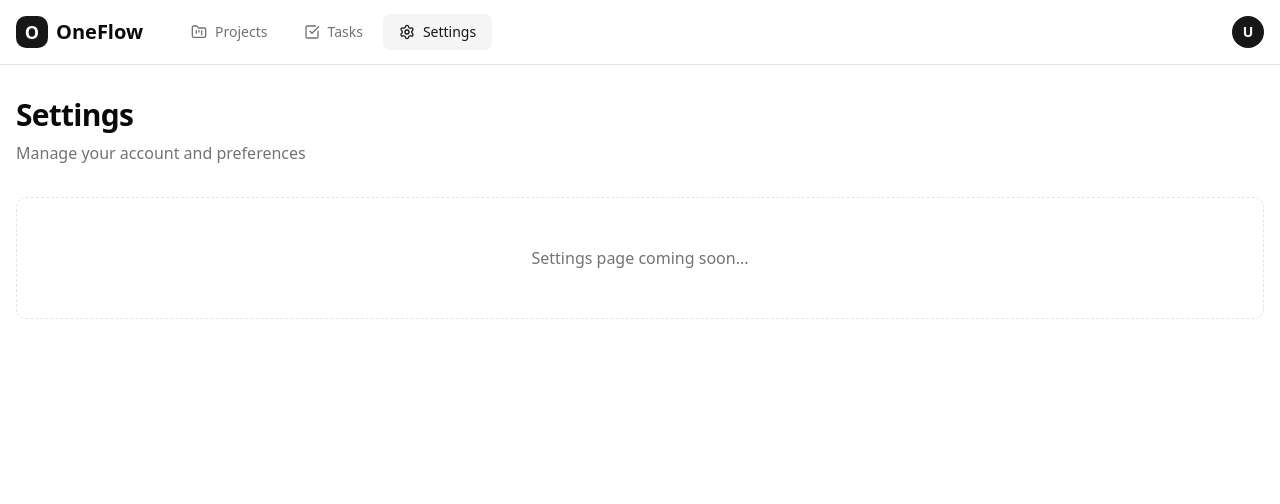
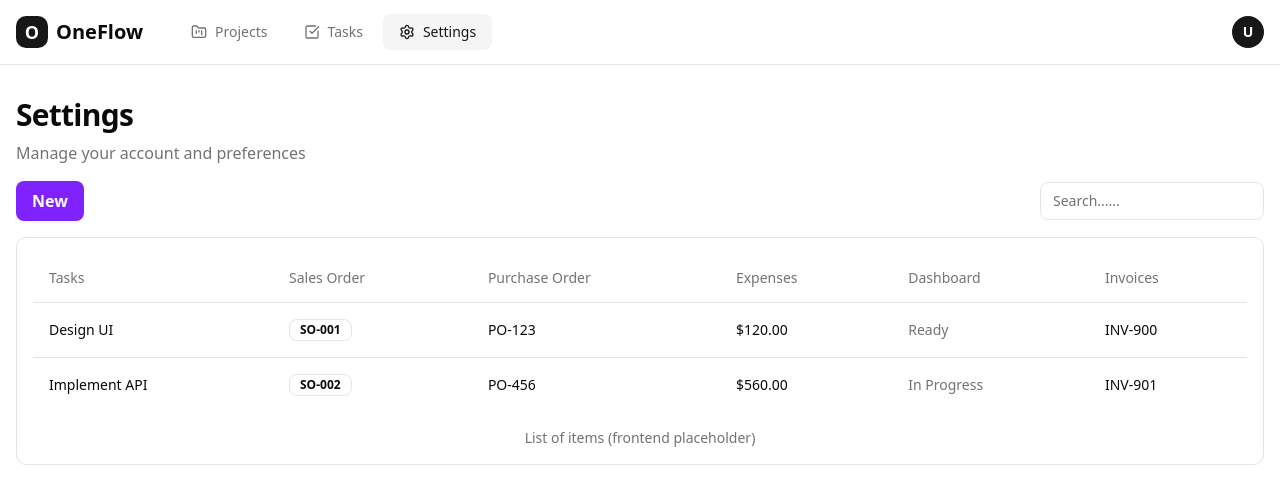
Before and after one commit to krishdave-dev/Odoo-x-Amalthea-Team-56, a Next.js app: page /settings in a window 1280 px wide. Shown: the top 504 px of the page. Built offline with nearby package versions, Linux system fonts and the light colour scheme.

Commit message:
Add SettingsPage component with table layout and UI elements

```diff
--- a/src/components/Pages/settings-page.tsx
+++ b/src/components/Pages/settings-page.tsx
@@ -1,16 +1,85 @@
 "use client";
 
+import { Table, TableHeader, TableBody, TableRow, TableHead, TableCell, TableCaption } from "@/components/ui/table";
+import { Badge } from "@/components/ui/badge";
+
 export function SettingsPage() {
+  const headers = [
+    "Tasks",
+    "Sales Order",
+    "Purchase Order",
+    "Expenses",
+    "Dashboard",
+    "Invoices",
+  ];
+
+  // Sample placeholder rows — frontend-only, will be replaced by backend data later
+  const rows = [
+    {
+      Tasks: "Design UI",
+      "Sales Order": "SO-001",
+      "Purchase Order": "PO-123",
+      Expenses: "$120.00",
+      Dashboard: "Ready",
+      Invoices: "INV-900",
+    },
+    {
+      Tasks: "Implement API",
+      "Sales Order": "SO-002",
+      "Purchase Order": "PO-456",
+      Expenses: "$560.00",
+      Dashboard: "In Progress",
+      Invoices: "INV-901",
+    },
+  ];
+
   return (
     <div className="container mx-auto px-4 py-8">
-      <div className="mb-8">
+      <div className="mb-4">
         <h1 className="text-3xl font-bold tracking-tight">Settings</h1>
-        <p className="text-muted-foreground mt-2">
-          Manage your account and preferences
-        </p>
+        <p className="text-muted-foreground mt-2">Manage your account and preferences</p>
       </div>
-      <div className="rounded-lg border border-dashed p-12 text-center">
-        <p className="text-muted-foreground">Settings page coming soon...</p>
+
+      {/* Action row */}
+      <div className="flex items-center justify-between mb-4">
+        <button className="bg-violet-600 text-white px-4 py-2 rounded-md font-semibold">New</button>
+        <input
+          aria-label="Search"
+          placeholder="Search......"
+          className="bg-transparent border rounded-md px-3 py-2 text-sm w-56 placeholder:text-muted-foreground"
+        />
+      </div>
+
+      {/* Table area */}
+      <div className="rounded-lg border p-4">
+        <Table>
+          <TableHeader>
+            <TableRow>
+              {headers.map((h) => (
+                <TableHead key={h}>{h}</TableHead>
+              ))}
+            </TableRow>
+          </TableHeader>
+
+          <TableBody>
+            {rows.map((r, i) => (
+              <TableRow key={i}>
+                <TableCell>{r.Tasks}</TableCell>
+                <TableCell>
+                  <Badge variant="outline">{r["Sales Order"]}</Badge>
+                </TableCell>
+                <TableCell>{r["Purchase Order"]}</TableCell>
+                <TableCell>{r.Expenses}</TableCell>
+                <TableCell>
+                  <span className="text-sm text-muted-foreground">{r.Dashboard}</span>
+                </TableCell>
+                <TableCell>{r.Invoices}</TableCell>
+              </TableRow>
+            ))}
+          </TableBody>
+
+          <TableCaption>List of items (frontend placeholder)</TableCaption>
+        </Table>
       </div>
     </div>
   );
--- /dev/null
+++ b/src/components/ui/table.tsx
@@ -0,0 +1,61 @@
+import * as React from "react";
+
+import { cn } from "@/lib/utils";
+
+const Table = React.forwardRef<HTMLTableElement, React.TableHTMLAttributes<HTMLTableElement>>(
+  ({ className, ...props }, ref) => (
+    <table ref={ref} className={cn("w-full caption-bottom text-sm", className)} {...props} />
+  )
+);
+Table.displayName = "Table";
+
+const TableHeader = React.forwardRef<HTMLTableSectionElement, React.HTMLAttributes<HTMLTableSectionElement>>(
+  ({ className, ...props }, ref) => (
+    <thead ref={ref} className={cn("[&_tr]:border-b", className)} {...props} />
+  )
+);
+TableHeader.displayName = "TableHeader";
+
+const TableBody = React.forwardRef<HTMLTableSectionElement, React.HTMLAttributes<HTMLTableSectionElement>>(
+  ({ className, ...props }, ref) => (
+    <tbody ref={ref} className={cn("[&_tr:last-child]:border-0", className)} {...props} />
+  )
+);
+TableBody.displayName = "TableBody";
+
+const TableRow = React.forwardRef<HTMLTableRowElement, React.HTMLAttributes<HTMLTableRowElement>>(
+  ({ className, ...props }, ref) => (
+    <tr ref={ref} className={cn("align-middle border-b transition-colors hover:bg-muted/50", className)} {...props} />
+  )
+);
+TableRow.displayName = "TableRow";
+
+const TableHead = React.forwardRef<HTMLTableCellElement, React.ThHTMLAttributes<HTMLTableCellElement>>(
+  ({ className, ...props }, ref) => (
+    <th
+      ref={ref}
+      className={cn(
+        "h-12 px-4 text-left align-middle font-medium text-muted-foreground",
+        className
+      )}
+      {...props}
+    />
+  )
+);
+TableHead.displayName = "TableHead";
+
+const TableCell = React.forwardRef<HTMLTableCellElement, React.TdHTMLAttributes<HTMLTableCellElement>>(
+  ({ className, ...props }, ref) => (
+    <td ref={ref} className={cn("p-4 align-middle", className)} {...props} />
+  )
+);
+TableCell.displayName = "TableCell";
+
+const TableCaption = React.forwardRef<HTMLTableCaptionElement, React.HTMLAttributes<HTMLTableCaptionElement>>(
+  ({ className, ...props }, ref) => (
+    <caption ref={ref} className={cn("mt-4 text-sm text-muted-foreground", className)} {...props} />
+  )
+);
+TableCaption.displayName = "TableCaption";
+
+export { Table, TableHeader, TableBody, TableRow, TableHead, TableCell, TableCaption };
```
